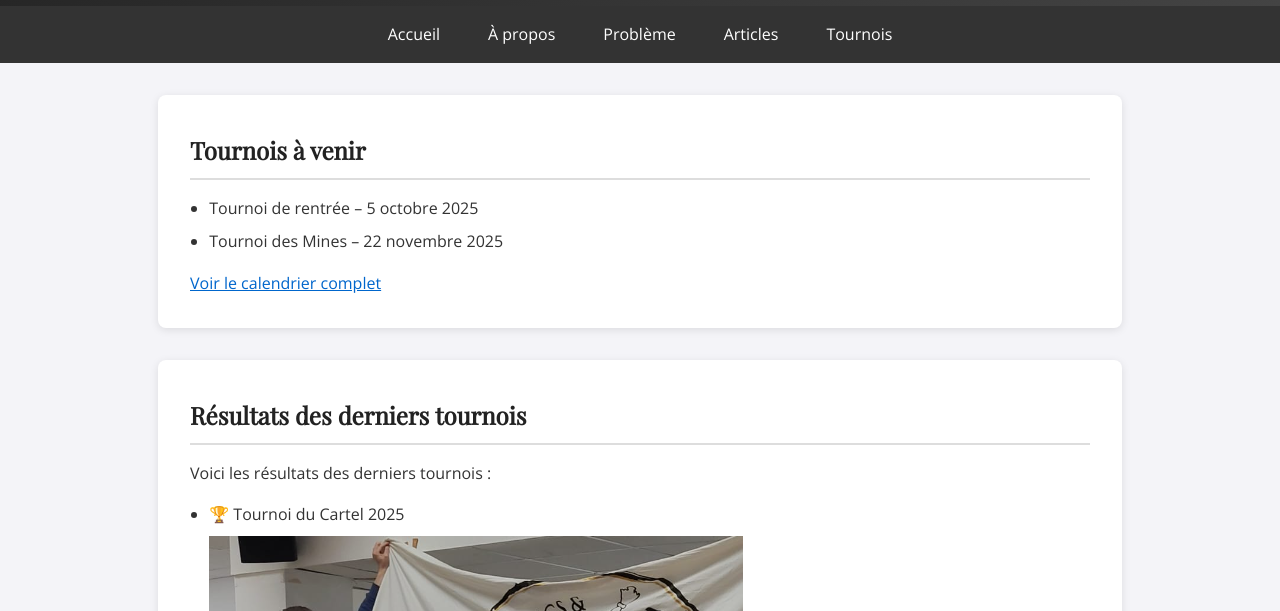
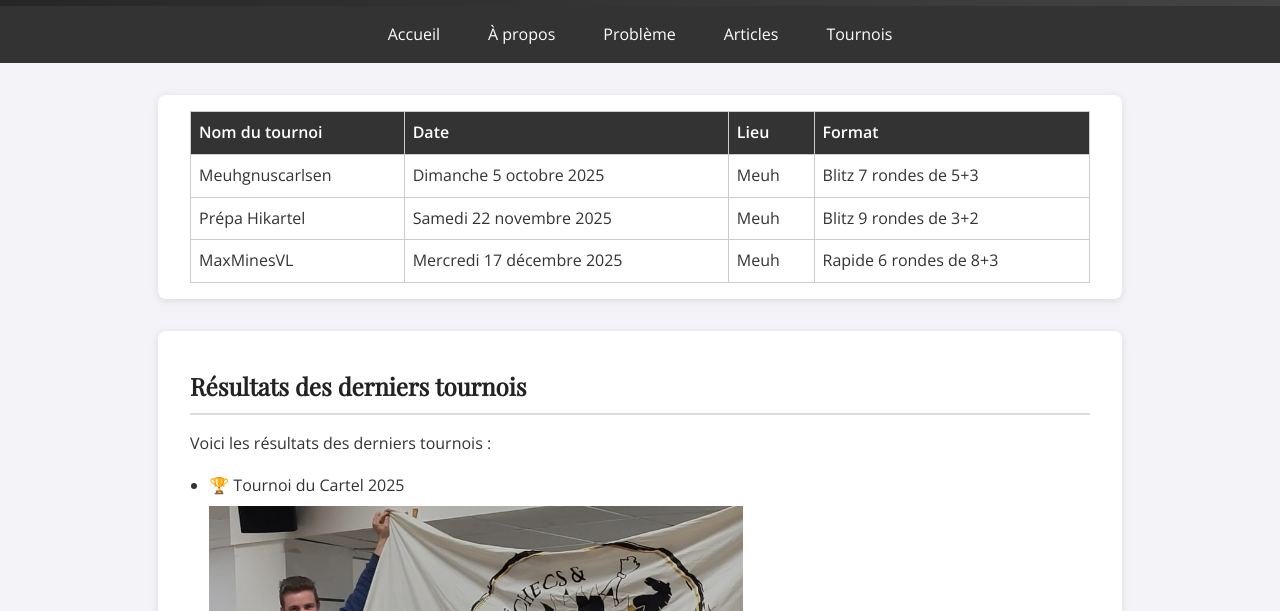
Before and after one commit to Playfaster92/front_echecs_et_mines, a plain HTML site: page tournois.html in a window 1280 px wide. Shown: the part 189-800 px from the top of the page. Drawn offline with nearby package versions, Linux system fonts and the light colour scheme.

Commit message:
final changes

```diff
--- a/tournois.html
+++ b/tournois.html
@@ -24,12 +24,37 @@
   <main>
 
   <section>
-    <h2>Tournois à venir</h2>
-    <ul>
-      <li>Tournoi de rentrée – 5 octobre 2025</li>
-      <li>Tournoi des Mines – 22 novembre 2025</li>
-    </ul>
-    <p><a href="#">Voir le calendrier complet</a></p>
+<table style="width:100%; border-collapse: collapse; text-align: left;">
+  <thead>
+    <tr style="background-color: #333; color: white;">
+      <th style="padding: 8px; border: 1px solid #ccc;">Nom du tournoi</th>
+      <th style="padding: 8px; border: 1px solid #ccc;">Date</th>
+      <th style="padding: 8px; border: 1px solid #ccc;">Lieu</th>
+      <th style="padding: 8px; border: 1px solid #ccc;">Format</th>
+    </tr>
+  </thead>
+  <tbody>
+    <tr>
+      <td style="padding: 8px; border: 1px solid #ccc;">Meuhgnuscarlsen</td>
+      <td style="padding: 8px; border: 1px solid #ccc;">Dimanche 5 octobre 2025</td>
+      <td style="padding: 8px; border: 1px solid #ccc;">Meuh</td>
+      <td style="padding: 8px; border: 1px solid #ccc;">Blitz 7 rondes de 5+3</td>
+    </tr>
+    <tr>
+      <td style="padding: 8px; border: 1px solid #ccc;">Prépa Hikartel</td>
+      <td style="padding: 8px; border: 1px solid #ccc;">Samedi 22 novembre 2025</td>
+      <td style="padding: 8px; border: 1px solid #ccc;">Meuh</td>
+      <td style="padding: 8px; border: 1px solid #ccc;">Blitz 9 rondes de 3+2</td>
+    </tr>
+    <tr>
+      <td style="padding: 8px; border: 1px solid #ccc;">MaxMinesVL</td>
+      <td style="padding: 8px; border: 1px solid #ccc;">Mercredi 17 décembre 2025</td>
+      <td style="padding: 8px; border: 1px solid #ccc;">Meuh</td>
+      <td style="padding: 8px; border: 1px solid #ccc;">Rapide 6 rondes de 8+3</td>
+    </tr>
+  </tbody>
+</table>
+
   </section>
 
     <section>
```
